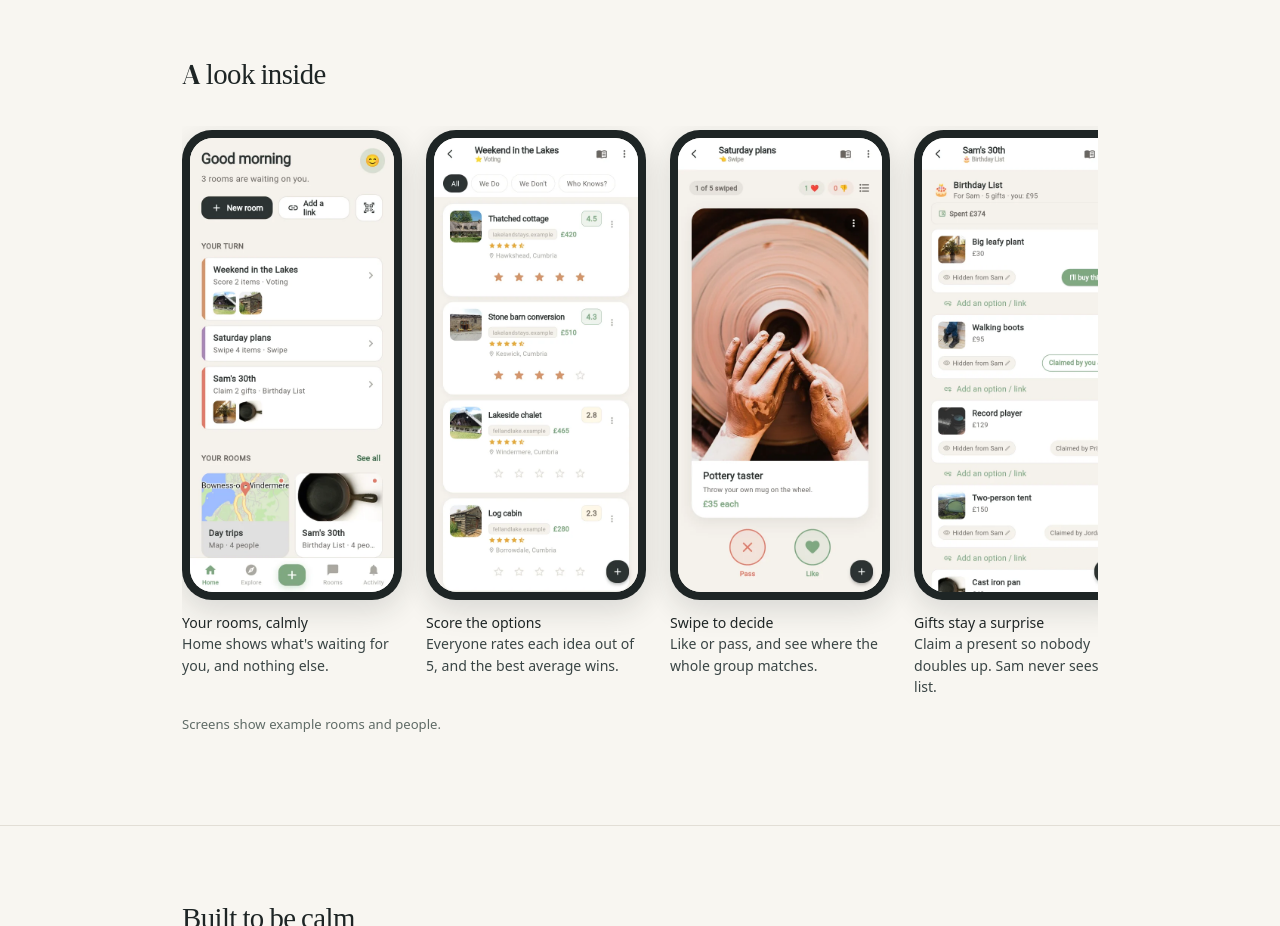
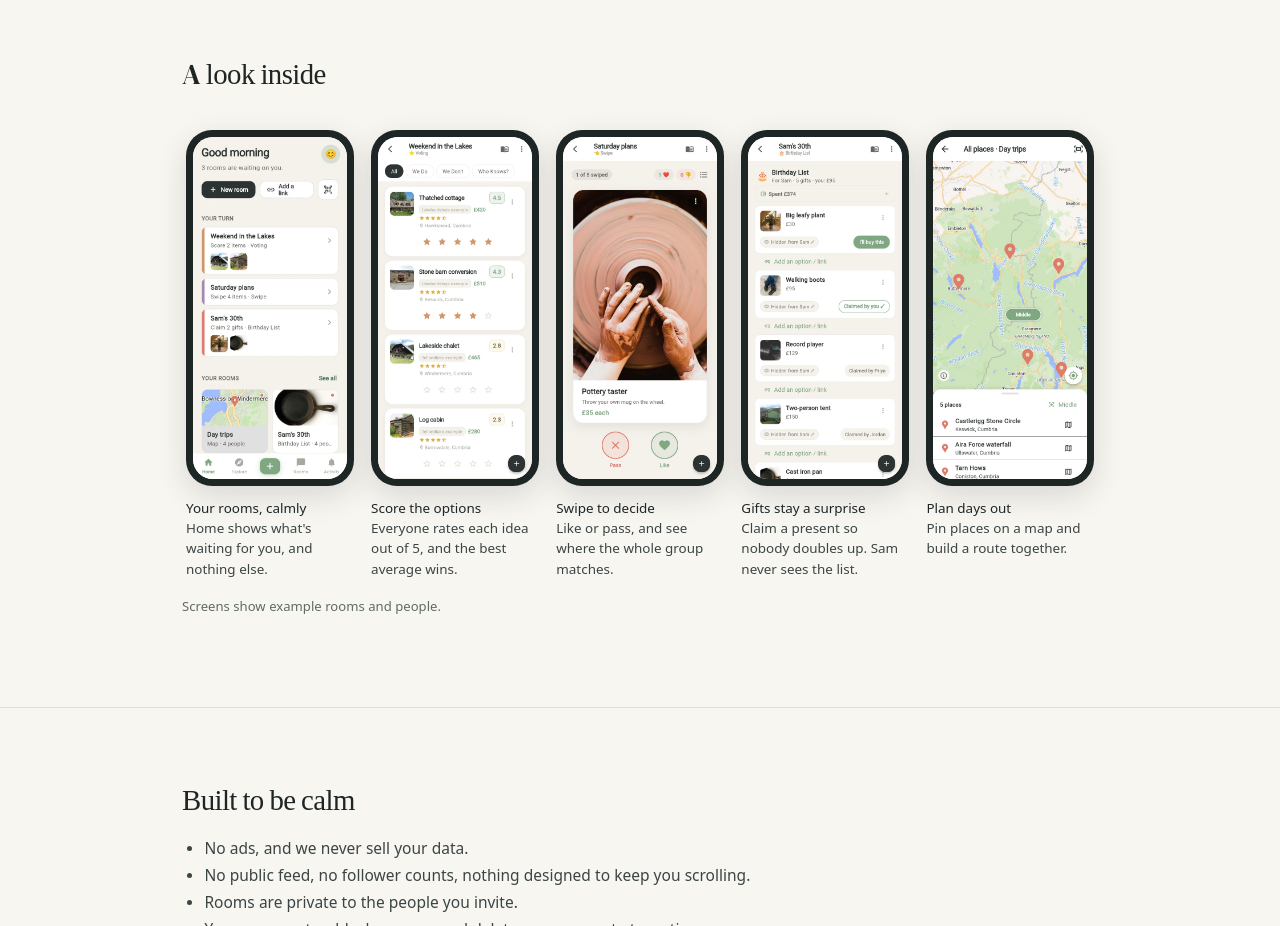
Before and after one commit to optionalsalad/optionalsalad-site, a plain HTML site: page public/dowedontwe/index.html in a window 1280 px wide. Shown: the part 1460-2386 px from the top of the page. Drawn offline with Linux system fonts and the light colour scheme.

Commit message:
DoWeDontWe screenshots: all five side by side on desktop, no scrollbar
Windows showed a grey scrollbar under the row and the fifth phone sat
off-screen. From 880px wide the row becomes a five-column grid; on
phones it stays a swipe row with the scrollbar hidden.

```diff
--- a/public/styles.css
+++ b/public/styles.css
@@ -155,7 +155,9 @@ strong { font-weight: 500; color: var(--charcoal); }
   overflow-x: auto;
   scroll-snap-type: x mandatory;
   -webkit-overflow-scrolling: touch;
+  scrollbar-width: none; /* the next phone peeking in shows it scrolls */
 }
+.shots::-webkit-scrollbar { display: none; }
 .shot { flex: 0 0 220px; margin: 0; scroll-snap-align: start; }
 .shot .phone {
   background: var(--charcoal);
@@ -166,6 +168,13 @@ strong { font-weight: 500; color: var(--charcoal); }
 .shot img { display: block; width: 100%; height: auto; aspect-ratio: 9 / 20; border-radius: 23px; background: var(--cream); }
 .shot figcaption { margin-top: 0.85rem; font-size: 0.88rem; line-height: 1.5; color: var(--ink); }
 .shot figcaption strong { display: block; }
+/* Wide screens: all five fit side by side, no scrolling */
+@media (min-width: 880px) {
+  .shots { display: grid; grid-template-columns: repeat(5, 1fr); gap: 1.1rem; overflow: visible; scroll-snap-type: none; }
+  .shot .phone { border-radius: 26px; padding: 7px; }
+  .shot img { border-radius: 20px; }
+  .shot figcaption { font-size: 0.84rem; }
+}
 
 /* App card */
 .app-card {
```
